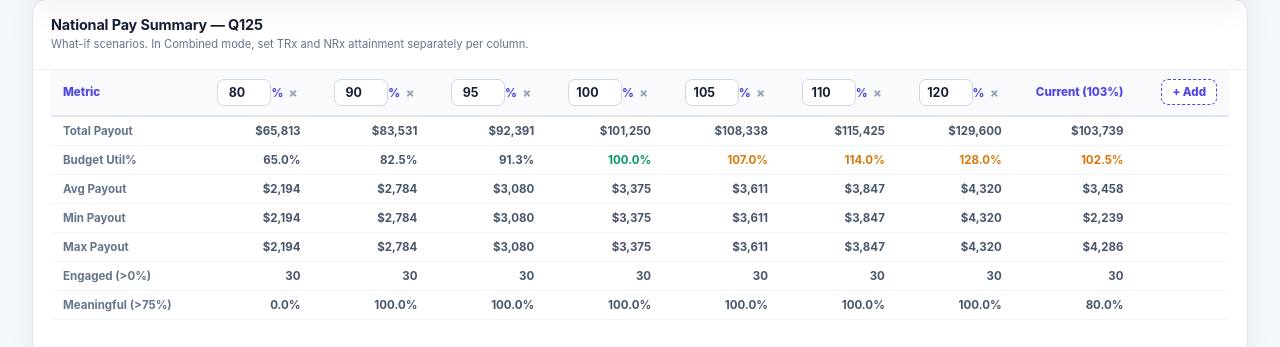
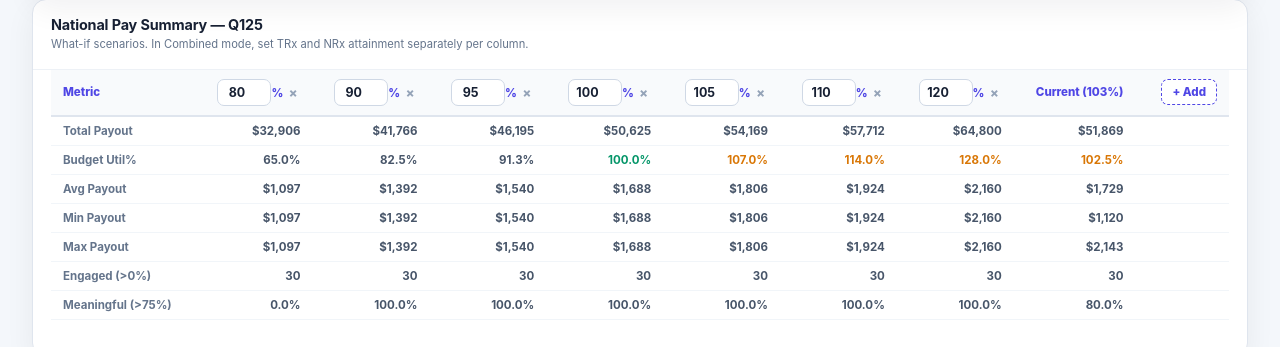
Before and after one commit to MikeZhang4951/pharma, a plain HTML site: page payout.html in a window 1280 px wide. Shown: the part 2169-2516 px from the top of the page. Drawn offline with Linux system fonts and the light colour scheme.

Commit message:
Fix National Pay Summary using full base pay in TRx/NRx-only modes
The NPS scenarios (and the "Current" column) hardcoded
B = plan.basePay regardless of the active component view, so in TRx-only
or NRx-only mode every column showed roughly double the correct numbers
when weights were 50/50. The 100% scenario was the most visible — Total
Payout looked like the full quarterly base * headcount instead of the
TRx (or NRx) share, and Budget Util sat at 100% even when the curve and
weighting implied otherwise.

Use displayBasePayForPlan(plan, componentMode) for B instead. In
Combined mode this returns the full base pay so behavior is unchanged;
in TRx-only or NRx-only modes it returns the weighted share, which is
what every other panel in the app already uses (Plan Summary, Territory
details, histograms).

Co-authored-by: Cursor <cursoragent@cursor.com>

```diff
--- a/payout.html
+++ b/payout.html
@@ -1324,7 +1324,9 @@ function buildNPSTableInnerHTML(plan, qData) {
   const isComb = componentMode === 'combined';
   const trxW = (plan.trxWeight || 0) / 100;
   const nrxW = (plan.nrxWeight || 0) / 100;
-  const B = plan.basePay;
+  // Use the weighted base pay so NPS values match the rest of the app in TRx-only / NRx-only modes.
+  // (In Combined mode displayBasePayForPlan returns the full base pay, so behavior is unchanged.)
+  const B = displayBasePayForPlan(plan, componentMode);
   const N = qData.length;
   const budget = B * N;
   const payout = (a) => {
```
